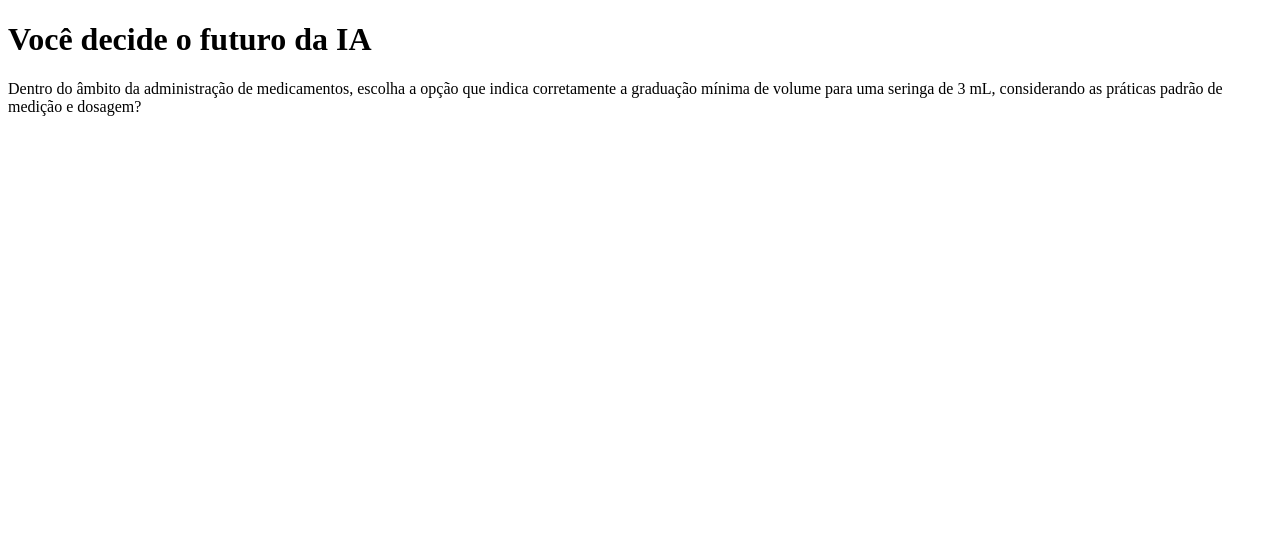
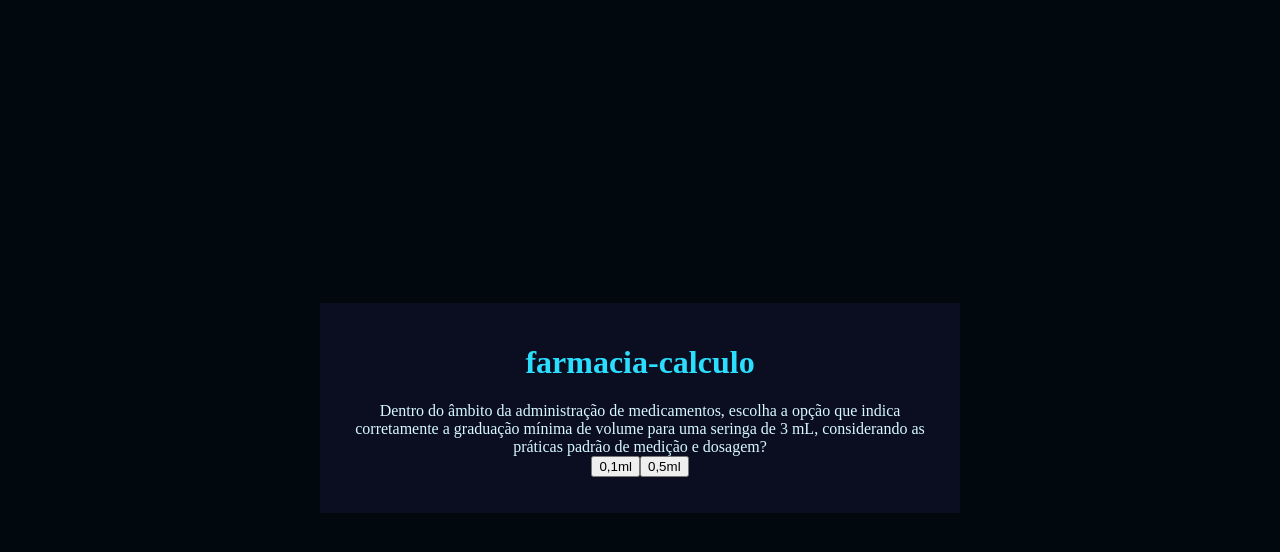
Before and after one commit to rayane-tavares/projeto-rayh, a plain HTML site: page index.html in a window 1280 px wide. Drawn offline with Linux system fonts and the light colour scheme.

Commit message:
Add files via upload

```diff
--- a/index.html
+++ b/index.html
@@ -8,7 +8,7 @@
 </head>
 <body>
     <div class="caixa-principal">
-        <h1>Você decide o futuro da IA</h1>
+        <h1>farmacia-calculo</h1>
         <div class="caixa-perguntas"></div>
         <div class="caixa-alternativas"></div>
         <div class="caixa-resultado">
--- a/script.js
+++ b/script.js
@@ -8,46 +8,94 @@ const perguntas = [
     {
         enunciado: "Dentro do âmbito da administração de medicamentos, escolha a opção que indica corretamente a graduação mínima de volume para uma seringa de 3 mL, considerando as práticas padrão de medição e dosagem?",
         alternativas: [
-             "0,1ml",
-            "o,5ml"
+            {
+                texto: "0,1ml",
+                afirmacao: "afirmação"
+            },
+            {
+                texto: "0,5ml",
+                afirmacao: "afirmação"
+            }
         ]
     },
     {
         enunciado: "Foi prescrito: Soro Fisiológico 0,9% 260 ml, NaCl 19% 10 ml,KCl 10% 10 ml, glicose 50% 20 ml, que será administrada na vazão de 40 gt/min. Quanto tempo levará para terminar a infusão",
         alternativas: [
-           "3 horas e 30 minutos",
-            "2 horas e 30 minutos"
+            {
+                texto: "3 horas e 3o minutos",
+                afirmacao: "afirmação"
+            },
+            {
+                texto: "2 horas e 30minutos.",
+                afirmacao: "afirmação"
+            }
         ]
     },
     {
         enunciado: "Em uma prescrição, pede-se a administração de 50 ml de uma solução em um tempo de 35 min. Calcule o número de microgotas/min. necessárias para administrar essa solução no tempo prescrito, e assinale a alternativa correta.",
         alternativas: [
-             "86 microgotas/min.",
-            "84 microgotas/min."
+            {
+                texto: "86 microgotas/min",
+                afirmacao: "afirmação"
+            },
+            {
+                texto: "84 microgotas/min",
+                afirmacao: "afirmação"
+            }
         ]
     },
     {
         enunciado: "Quantas gotas por minuto, aproximadamente, precisarão ser programadas para que um paciente receba 1500 ml de soro fisiológico 0,9% em 24 horas?",
         alternativas: [
-            "21 gotas por minuto",
-            "5 gotas por minuto"
+            {
+                texto: "21 goras por minutos",
+                afirmacao: "afirmação"
+            },
+            {
+                texto: "5 gotas por minutos.",
+                afirmacao: "afirmação"
+            }
         ]
     },
     {
-        enunciado: "A farmácia de uma determinada unidade de saúde possui Frasco-ampola de Cefalotina Sódica de 1g. Ao se diluir com um volume de 5ml de solvente, obtém-se uma solução total de 5ml. Após a diluição, qual é a concentração de Cefalotina Sódica que se terá por ml?",
+        enunciado:  "A farmácia de uma determinada unidade de saúde possui Frasco-ampola de Cefalotina Sódica de 1g. Ao se diluir com um volume de 5ml de solvente, obtém-se uma solução total de 5ml. Após a diluição, qual é a concentração de Cefalotina Sódica que se terá por ml?",
         alternativas: [
-           "50 mg",
-            "200 mg"
+            {
+                texto: "50mg",
+                afirmacao: "afirmação"
+            },
+            {
+                texto: "200mg",
+                afirmacao: "afirmação"
+            }
         ]
     },
 ];
 
 let atual = 0;
 let perguntaAtual;
+let historiaFinal = "";
 
 function mostraPergunta() {
     perguntaAtual = perguntas[atual];
     caixaPerguntas.textContent = perguntaAtual.enunciado;
+    mostraAlternativas();
+}
+
+function mostraAlternativas(){
+    for(const alternativa of perguntaAtual.alternativas) {
+        const botaoAlternativas = document.createElement("button");
+        botaoAlternativas.textContent = alternativa.texto;
+        botaoAlternativas.addEventListener("click", () => respostaSelecionada(alternativa));
+        caixaAlternativas.appendChild(botaoAlternativas);
+    }
+}
+
+function respostaSelecionada(opcaoSelecionada){
+    const afirmacoes = opcaoSelecionada.afirmacoes;
+    historiaFinal = afirmacoes;
+    atual++;
+    mostraPergunta();
 }
 
 mostraPergunta();
--- a/style.css
+++ b/style.css
@@ -0,0 +1,29 @@
+:root{
+    --cor-fundo: #01080E ;
+    --cor-principal: #0B0D20 ;
+    --cor-secundaria: #212333;
+    --cor-destaque: #2BDEFD;
+    --cor-texto: #D7F9FF;
+
+}
+
+body {
+    background-color: var(--cor-fundo);
+    color: var(--cor-texto);
+    display: flex;
+    justify-content: center;
+    align-items: center;
+    min-height: 100vh;
+}
+
+.caixa-principal{
+    background-color: var(--cor-principal);
+    width: 90%;
+    max-width: 600px;
+    text-align: center;
+    padding: 20px;
+}
+
+h1{
+    color: var(--cor-destaque);
+}
```
